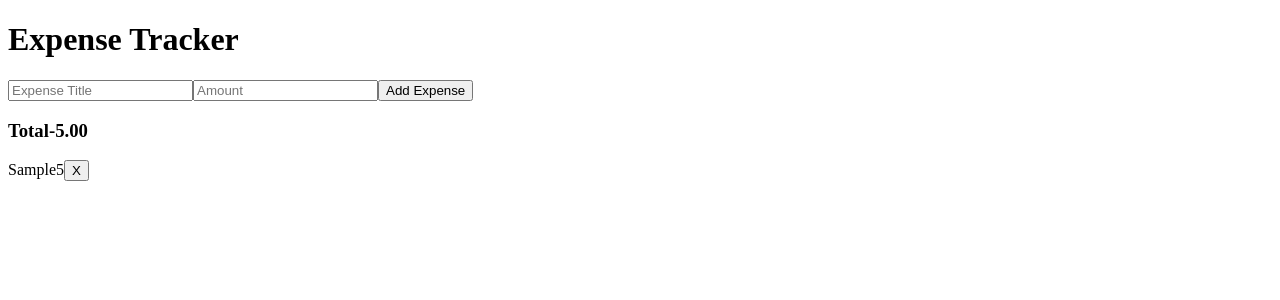
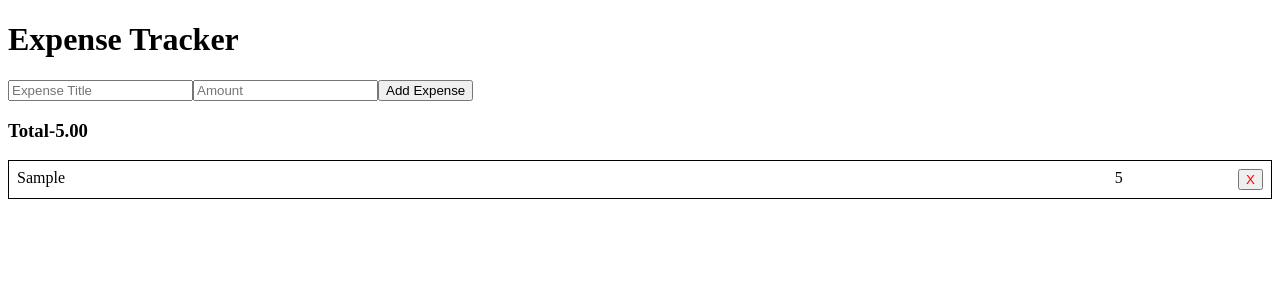
Before and after one commit to sahiba2503/ExpenseTrackers, a React (Vite) app: page / in a window 1280 px wide. Both pictures are taken after typing "Sample", "5" into the empty fields and a click on the button "Add Expense". Shown: the top 300 px of the page. Built offline with nearby package versions, Linux system fonts and the light colour scheme.

Commit message:
add expensive form

```diff
--- a/src/App.css
+++ b/src/App.css
@@ -0,0 +1,3 @@
+.inputField{
+    border: 1px solid black;
+}
--- a/src/App.jsx
+++ b/src/App.jsx
@@ -2,6 +2,8 @@
 import { useState ,useEffect} from "react";
 import ExpenseForm from "./ExpenseForm";
 import ExpenseList from "./ExpenseList";
+
+
 
 function App() {
   const [expenses, setExpenses] = useState(()=>{
--- a/src/ExpenseForm.jsx
+++ b/src/ExpenseForm.jsx
@@ -29,16 +29,14 @@ function ExpenseForm({ onAddExpense }) {
       <form className="expense-form" onSubmit={handleSubmit}>
         <input
           type="text"
-          className="inputField"
-          placeholder="Expense Title"
+                   placeholder="Expense Title"
           value={title}
           onChange={(e) => setTitle(e.target.value)}
         />
 
         <input
           type="number"
-          className="inputField"
-          placeholder="Amount"
+                   placeholder="Amount"
           value={amount}
           onChange={(e) => setAmount(e.target.value)}
         />
--- a/src/ExpenseItem.jsx
+++ b/src/ExpenseItem.jsx
@@ -2,11 +2,13 @@
 
 function ExpenseItem({ item,onDelete}) {
   return (
-    <div className="expense=item">
-        <span>{item.title}</span>
+
+      <div className="expenseitemContainer">
+        <span  className="expenseItems">{item.title}</span>
         <span>{item.amount}</span>
        <button onClick={()=> onDelete(item.id)}>X</button>
-      </div>
+       </div>
+
   )
 }
 
--- a/src/index.css
+++ b/src/index.css
@@ -0,0 +1,17 @@
+.expenseitemContainer{
+    border: 1px solid black;
+    display: flex;
+    flex-direction: row;
+    justify-content: space-between;
+   padding: 0.5rem;
+
+}
+.expenseItems{
+    border: 0px solid black;
+    width: 75%;
+    padding-right:3rem;
+    overflow-wrap: break-word;
+}
+.expenseitemContainer button{
+    color:red;
+}
```
